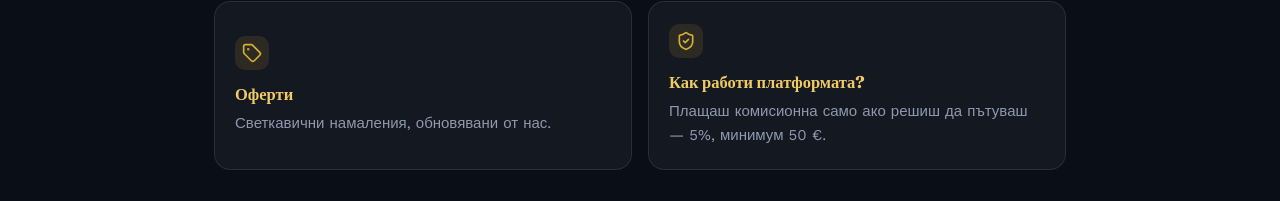
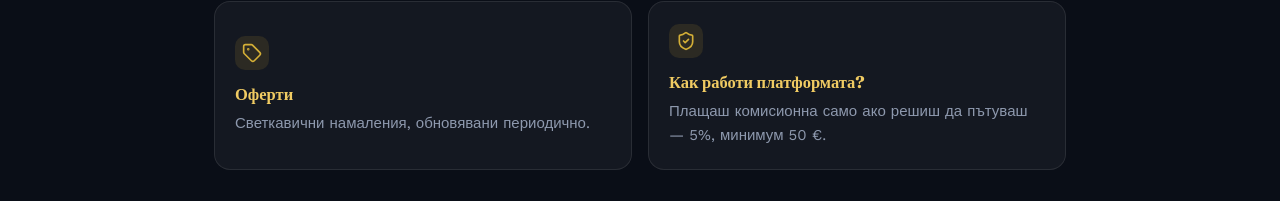
Before and after one commit to pgatov94/BezAgencia, a React (Vite) app: page / in a window 1280 px wide. Shown: the part 722-923 px from the top of the page. Built offline with nearby package versions, Linux system fonts and the light colour scheme; no server answers; the database is empty.

Commit message:
Дребни текстови и icon поправки

```diff
--- a/src/App.jsx
+++ b/src/App.jsx
@@ -2184,7 +2184,7 @@ export default function BezAgenciaLuxuryApp() {
 
           <section style={{ maxWidth: 900, margin: "0 auto", padding: "10px 24px 90px", display: "grid", gridTemplateColumns: "repeat(2, 1fr)", gap: 16 }} className="ba-grid">
             {[
-              { icon: <Tag size={20} />, title: "Оферти", text: "Светкавични намаления, обновявани от нас.", action: () => setModalPage("deals") },
+              { icon: <Tag size={20} />, title: "Оферти", text: "Светкавични намаления, обновявани периодично.", action: () => setModalPage("deals") },
               { icon: <ShieldCheck size={20} />, title: "Как работи платформата?", text: "Плащаш комисионна само ако решиш да пътуваш — 5%, минимум 50 €.", action: () => setShowAbout(true) },
             ].map((c, i) => (
               <button key={i} onClick={c.action} className="lux-hover" style={{
@@ -2694,7 +2694,7 @@ export default function BezAgenciaLuxuryApp() {
         const dashboardContent = (
         <>
           <div style={{ display: "inline-flex", alignItems: "center", gap: 8, fontSize: 13, color: PALETTE.goldBright, letterSpacing: 2, textTransform: "uppercase", fontWeight: 600, marginBottom: 10 }}>
-            <Euro size={15} /> Плащания
+            <ClipboardCheck size={15} /> Статус на оферта
           </div>
           <h2 style={{ fontFamily: "Fraunces, serif", fontWeight: 700, fontSize: 26, color: PALETTE.ink, margin: "0 0 6px" }}>Провери статус по номер</h2>
           <p style={{ fontFamily: "Work Sans, sans-serif", fontSize: 15.5, color: PALETTE.inkMuted, margin: "0 0 22px" }}>Въведи номера, който получи при подаване на запитването (напр. BA-20260701-1234).</p>
```
